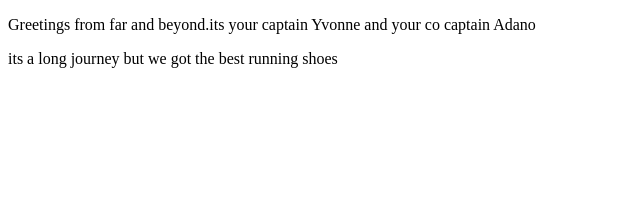
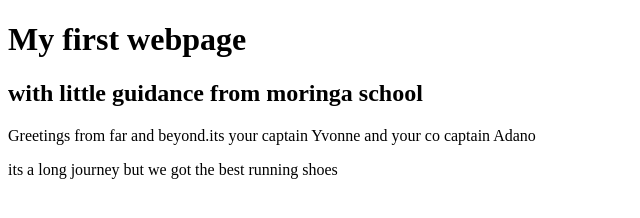
Before and after one commit to Gaks98/my-first-webpage, a plain HTML site: page my-first-webpage.html in a window 1280 px wide. Shown: the whole page, without its empty margins (0-640 px from the left). Drawn offline with Linux system fonts and the light colour scheme.

Commit message:
fourth structure change

```diff
--- a/my-first-webpage.html
+++ b/my-first-webpage.html
@@ -4,7 +4,13 @@
     <title> My first webpage </title>
   </head>
   <body>
+    <h1>My first webpage</h1>
+
+    <h2> with little guidance from moringa school</h2>
+
     <p>Greetings from far and beyond.its your captain Yvonne and your co captain Adano </p>
+
     <p>its a long journey but we got the best running shoes </p>
+
   </body>
 </html>
```
